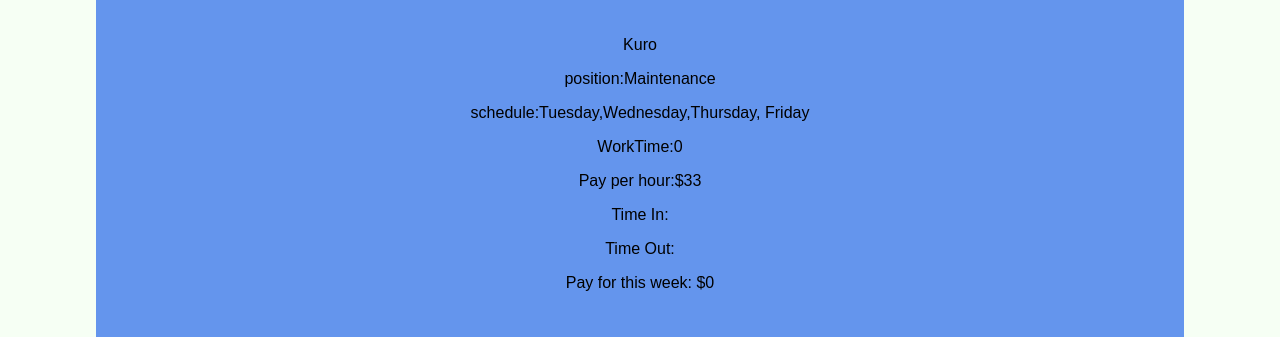
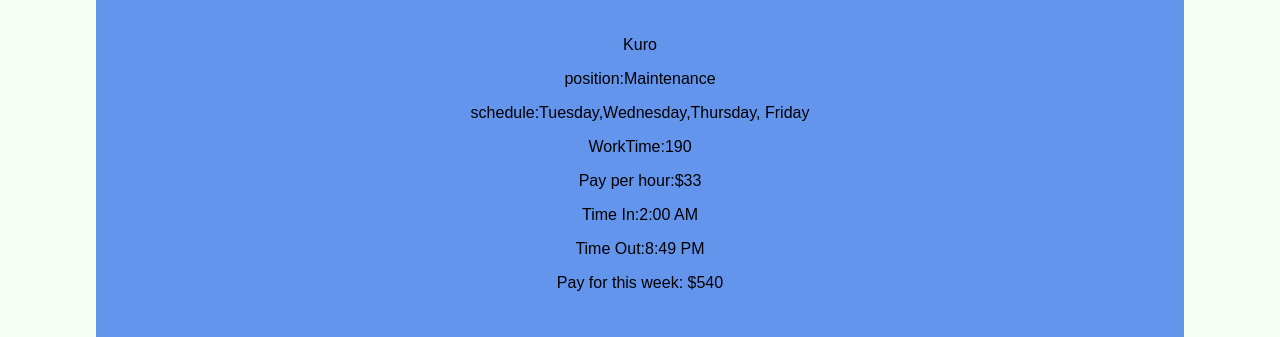
Before and after one commit to RicVUy/flatiron-project-phase-2, a React (Create React App) app: page /TimeList in a window 1280 px wide. Shown: the part 3000-3337 px from the top of the page. Built offline with nearby package versions, Linux system fonts and the light colour scheme; data requests are answered from the project's data file.

Commit message:
change Employee login

```diff
--- a/db.json
+++ b/db.json
@@ -33,11 +33,12 @@
       "password": "Kuro",
       "position": "Maintenance",
       "schedule": "Tuesday,Wednesday,Thursday, Friday",
-      "workTime": 0,
+      "workTime": "190",
       "payPerHour": 33,
-      "timeInEvents": [],
-      "timeOutEvents": [],
-      "payForThisWeek": 0
+      "timeInEvents": "2:00 AM",
+      "timeOutEvents": "8:49 PM",
+      "payForThisWeek": "540",
+      "userName": "jonboy"
     },
     {
       "name": "JayR Cabanban",
--- a/src/components/Employee/EmployeeLogin.js
+++ b/src/components/Employee/EmployeeLogin.js
@@ -1,4 +1,7 @@
 import React, { useState } from 'react';
+
+
+
 
 function EmployeeLogin() {
   const [formData, setFormData] = useState({
@@ -9,37 +12,9 @@ function EmployeeLogin() {
   const [employeeData, setEmployeeData] = useState(null);
   const [loginError, setLoginError] = useState('');
 
-  let employees1 = [
-    {
-          id : 1,
-          name : "Ricardo Uy",
-          password: "dolphin",
-          title : "Manager",
-          payPerHour : 30,
-          timeInEvents : [],
-          timeOutEvents : []
-    },
-    {
-          id : 2,
-          name : "Edna Uy",
-          password: "Eloise",
-          title : "Manager",
-          payPerHour : 25,
-          timeInEvents : [],
-          timeOutEvents : []
-    },
-    {
-      id : 3,
-          name : "Johnny Diego",
-          password: "Kuro",
-          title : "Maintenance",
-          payPerHour : 20,
-          timeInEvents : [],
-          timeOutEvents : []
-    }
-  ]
 
-
+  //console.log(employees1[1].name)
+    //  console.log(employees1[1].password)
   const handleInputChange = (e) => {
     const { name, value } = e.target;
     setFormData({ ...formData, [name]: value });
@@ -48,26 +23,49 @@ function EmployeeLogin() {
   const handleFormSubmit = (e) => {
     e.preventDefault();
 
-    // Simulate employee authentication (replace with your actual authentication logic)
-    const { name, password } = formData;
-     console.log(name)
-     console.log(password)
-    // Example authentication logic - you should replace this with your actual authentication logic
 
 
-    if (name === name && password === password) {
+    //  employee authentication
+    const { name, password } = formData;
+
+
+     let employees1 = [
+      {
+            id : 1,
+            name1 : "Ricardo",
+            password1: "dolphin",
+
+      },
+      {
+            id : 2,
+            name1 : "Edna",
+            password1: "Eloise",
+
+      },
+      {
+        id : 3,
+            name1 : "Johnny",
+            password1: "Kuro",
+
+      }
+    ]
+
+     for (let i=0; i<3; i++){
+    if (name === employees1[i].name1 && password === employees1[i].password1) {
       // If authentication is successful, fetch employee data
-      fetchEmployeeData(name);
+     fetchEmployeeData(name);
       setLoginError('');
     } else {
       setEmployeeData(null);
       setLoginError('Invalid name or password');
     }
-  };
+
+  }};
+
 
   const fetchEmployeeData = (name) => {
     // Fetch employee data based on the provided name
-    // Replace this URL with your actual API endpoint
+
     fetch(`http://localhost:3001/employees?name=${name}`)
       .then((resp) => resp.json())
       .then((data) => {
```
